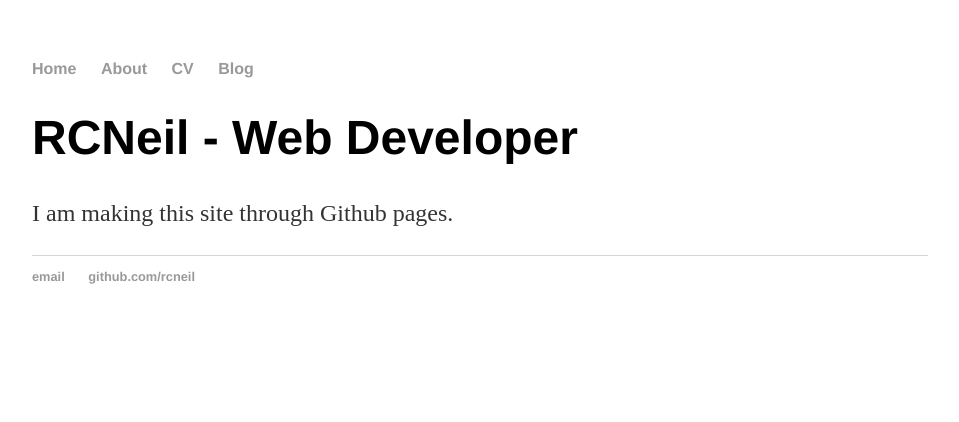
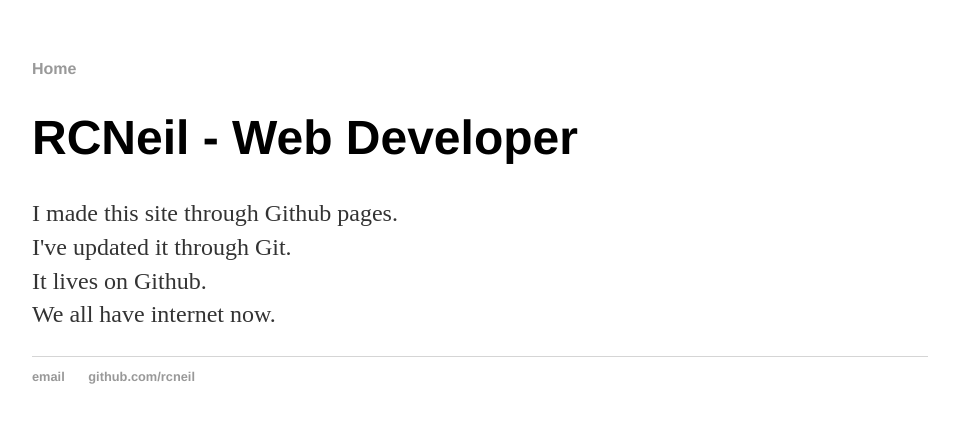
Before and after one commit to RCNeil/rcneil.github.io, a plain HTML site: page index.html in a window 1280 px wide. Shown: the whole page, without its empty margins (160-1119 px from the left). Drawn offline with Linux system fonts and the light colour scheme.

Commit message:
Changed index.html and relative style path

```diff
--- a/index.html
+++ b/index.html
@@ -3,21 +3,18 @@
 	<head>
 		<title>RCNeil - Web Developer</title>
 		<!-- link to main stylesheet -->
-		<link rel="stylesheet" type="text/css" href="/css/style.css">
+		<link rel="stylesheet" type="text/css" href="css/style.css">
 	</head>
 	<body>
 		<nav>
     		<ul>
         		<li><a href="/">Home</a></li>
-	        	<li><a href="/about">About</a></li>
-        		<li><a href="/cv">CV</a></li>
-        		<li><a href="/blog">Blog</a></li>
     		</ul>
 		</nav>
 		<div class="container">
     		<div class="blurb">
         		<h1>RCNeil - Web Developer</h1>
-				<p>I am making this site through Github pages.</a></p>
+				<p>I made this site through Github pages.<br />I've updated it through Git.<br />It lives on Github.<br />We all have internet now.</a></p>
     		</div><!-- /.blurb -->
 		</div><!-- /.container -->
 		<footer>
```
